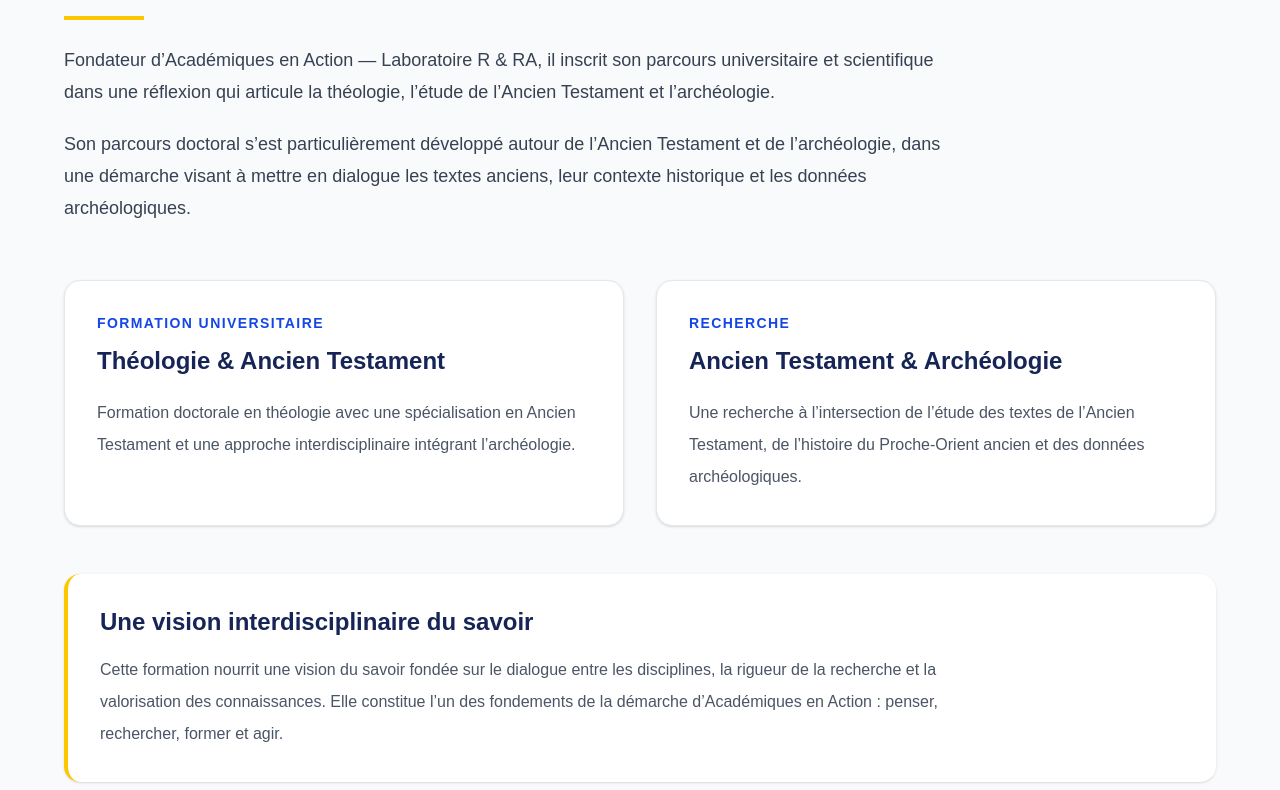
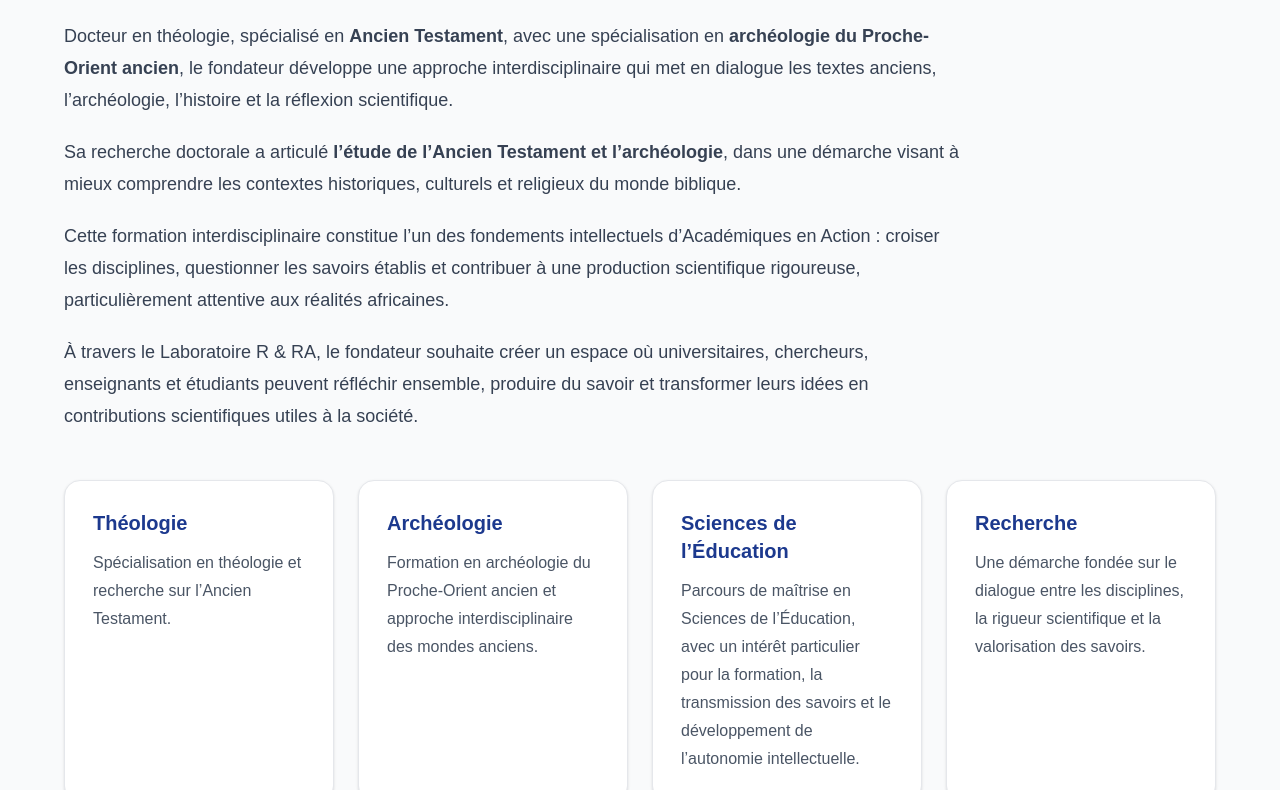
Before and after one commit to altchadkag-sys/academiques-en-action, a Next.js app: page / in a window 1280 px wide. Shown: the part 2027-2817 px from the top of the page. Built offline with nearby package versions, Linux system fonts and the light colour scheme.

Commit message:
Remove content related to founder's background

```diff
--- a/app/page.tsx
+++ b/app/page.tsx
@@ -223,88 +223,6 @@ export default function Home() {
   </p>
 </div>
   </section>
-
-{/* Fondateur */}
-<section id="fondateur" className="bg-gray-50 px-6 py-24">
-  <div className="mx-auto max-w-6xl">
-
-    <div className="max-w-4xl">
-      <p className="text-sm font-semibold uppercase tracking-[0.25em] text-yellow-600">
-        Le Fondateur
-      </p>
-
-      <h2 className="mt-3 text-3xl font-bold text-blue-950 md:text-5xl">
-        Un parcours au croisement de la théologie, de l’Ancien Testament et de l’archéologie.
-      </h2>
-
-      <div className="mt-5 h-1 w-20 bg-yellow-400"></div>
-
-      <p className="mt-6 text-lg leading-8 text-gray-700">
-        Fondateur d’Académiques en Action — Laboratoire R & RA,
-        il inscrit son parcours universitaire et scientifique dans une
-        réflexion qui articule la théologie, l’étude de l’Ancien Testament
-        et l’archéologie.
-      </p>
-
-      <p className="mt-5 text-lg leading-8 text-gray-700">
-        Son parcours doctoral s’est particulièrement développé autour de
-        l’Ancien Testament et de l’archéologie, dans une démarche visant à
-        mettre en dialogue les textes anciens, leur contexte historique et
-        les données archéologiques.
-      </p>
-    </div>
-
-    <div className="mt-14 grid gap-8 md:grid-cols-2">
-
-      <article className="rounded-2xl border border-gray-200 bg-white p-8 shadow-sm">
-        <p className="text-sm font-semibold uppercase tracking-widest text-blue-700">
-          Formation universitaire
-        </p>
-
-        <h3 className="mt-3 text-2xl font-bold text-blue-950">
-          Théologie & Ancien Testament
-        </h3>
-
-        <p className="mt-5 leading-8 text-gray-600">
-          Formation doctorale en théologie avec une spécialisation en
-          Ancien Testament et une approche interdisciplinaire intégrant
-          l’archéologie.
-        </p>
-      </article>
-
-      <article className="rounded-2xl border border-gray-200 bg-white p-8 shadow-sm">
-        <p className="text-sm font-semibold uppercase tracking-widest text-blue-700">
-          Recherche
-        </p>
-
-        <h3 className="mt-3 text-2xl font-bold text-blue-950">
-          Ancien Testament & Archéologie
-        </h3>
-
-        <p className="mt-5 leading-8 text-gray-600">
-          Une recherche à l’intersection de l’étude des textes de l’Ancien
-          Testament, de l’histoire du Proche-Orient ancien et des données
-          archéologiques.
-        </p>
-      </article>
-
-    </div>
-
-    <div className="mt-12 rounded-2xl border-l-4 border-yellow-400 bg-white p-8 shadow-sm">
-      <h3 className="text-2xl font-bold text-blue-950">
-        Une vision interdisciplinaire du savoir
-      </h3>
-
-      <p className="mt-4 max-w-4xl leading-8 text-gray-600">
-        Cette formation nourrit une vision du savoir fondée sur le dialogue
-        entre les disciplines, la rigueur de la recherche et la valorisation
-        des connaissances. Elle constitue l’un des fondements de la démarche
-        d’Académiques en Action : penser, rechercher, former et agir.
-      </p>
-    </div>
-
-  </div>
-</section>
 
 {/* Fondateur */}
 <section id="fondateur" className="bg-gray-50 px-6 py-24">
```
